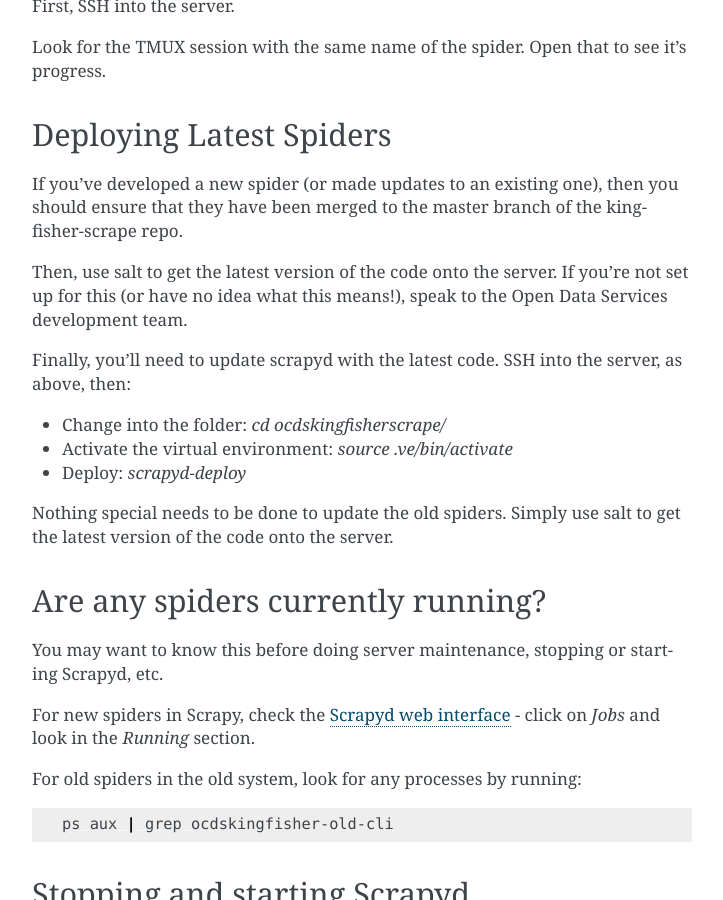
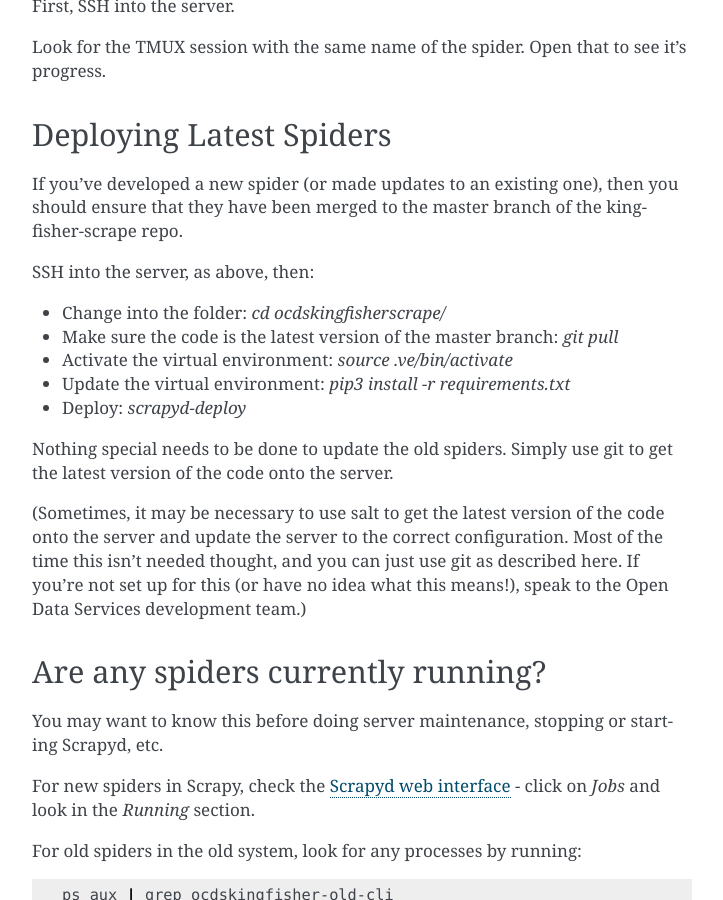
Before and after one commit to open-contracting/kingfisher-collect, a Sphinx documentation site: the page built from docs/use-hosted.rst, in a window 1280 px wide and 900 px high, scrolled down 1294 px. Shown: the whole window, without its empty margins (388-1111 px from the left). Built offline with Sphinx 7.4.7, drawn with Linux system fonts in a browser that asks for light colours.

Commit message:
Docs - Hosted - Update scraper- use git!

```diff
--- a/docs/use-hosted.rst
+++ b/docs/use-hosted.rst
@@ -62,15 +62,19 @@
 
 If you've developed a new spider (or made updates to an existing one), then you should ensure that they have been merged to the master branch of the kingfisher-scrape repo.
 
-Then, use salt to get the latest version of the code onto the server. If you're not set up for this (or have no idea what this means!), speak to the Open Data Services development team.
 
-Finally, you'll need to update scrapyd with the latest code. SSH into the server, as above, then:
+SSH into the server, as above, then:
 
 *  Change into the folder: `cd ocdskingfisherscrape/`
+*  Make sure the code is the latest version of the master branch: `git pull`
 *  Activate the virtual environment: `source .ve/bin/activate`
+*  Update the virtual environment: `pip3 install -r requirements.txt`
 *  Deploy: `scrapyd-deploy`
 
-Nothing special needs to be done to update the old spiders. Simply use salt to get the latest version of the code onto the server.
+Nothing special needs to be done to update the old spiders. Simply use git to get the latest version of the code onto the server.
+
+(Sometimes, it may be necessary to use salt to get the latest version of the code onto the server and update the server to the correct configuration. Most of the time this isn't needed thought, and you can just use git as described here. If you're not set up for this (or have no idea what this means!), speak to the Open Data Services development team.)
+
 
 Are any spiders currently running?
 ----------------------------------
```
